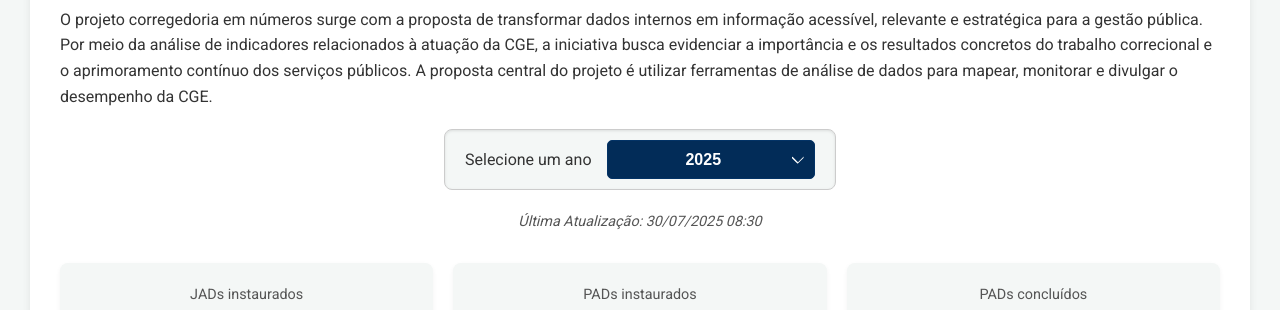
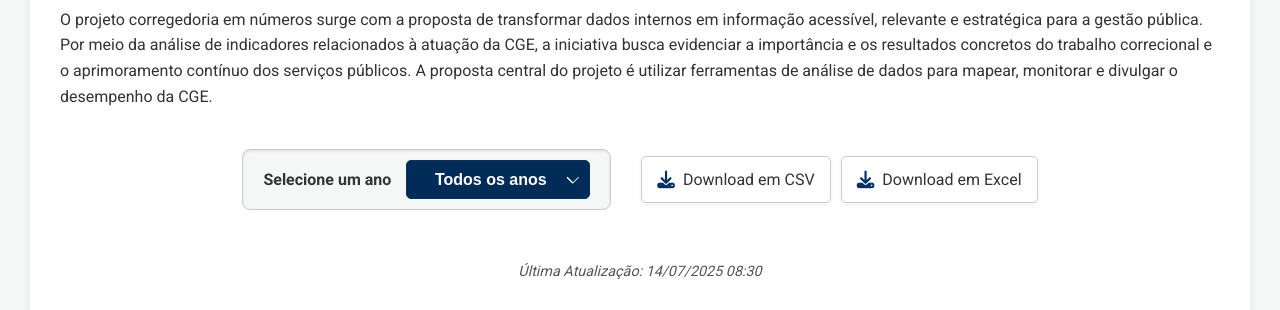
Before and after one commit to gebeefe/Trabalho-Corregedoria, a plain HTML site: page index.html in a window 1280 px wide. Shown: the part 296-606 px from the top of the page. Drawn offline with nearby package versions, Linux system fonts and the light colour scheme; a small style sheet from the web is missing.

Commit message:
Add files via upload

```diff
--- a/index.html
+++ b/index.html
@@ -25,13 +25,23 @@
             <h1>Relatório Corregedoria em Números</h1>
             <p>O projeto corregedoria em números surge com a proposta de transformar dados internos em informação acessível, relevante e estratégica para a gestão pública. Por meio da análise de indicadores relacionados à atuação da CGE, a iniciativa busca evidenciar a importância e os resultados concretos do trabalho correcional e o aprimoramento contínuo dos serviços públicos. A proposta central do projeto é utilizar ferramentas de análise de dados para mapear, monitorar e divulgar o desempenho da CGE.</p>
 
-            <div class="year-filter-container">
-                <span class="filter-label">Selecione um ano</span> <select id="yearSelect" class="year-select-button">
-                    </select>
+            <div class="filter-and-download-container">
+                <div class="year-filter-container">
+                    <span class="filter-label">Selecione um ano</span>
+                    <select id="yearSelect" class="year-select-button">
+                        </select>
+                </div>
+
+                <div class="download-buttons-container">
+                    <a href="arq/CorregedoriaemNumeros.csv" class="download-button">
+                        <i class="fa-solid fa-download"></i> Download em CSV
+                    </a>
+                    <a href="arq/CorregedoriaemNumeros.xlsx" class="download-button">
+                        <i class="fa-solid fa-download"></i> Download em Excel
+                    </a>
+                </div>
             </div>
-
-                <p class="last-update">Última Atualização: 30/07/2025 08:30</p>
-
+            <p class="last-update">Última Atualização: 14/07/2025 08:30</p>
             <div class="metrics-grid" id="metricsGridContainer">
                 <div class="metric-card">
                     <span class="metric-label">JADs instaurados</span>
--- a/script.js
+++ b/script.js
@@ -467,8 +467,9 @@ document.addEventListener('DOMContentLoaded', () => {
             const allYears = Object.keys(allYearsData);
             dataToRender = aggregateData(allYears);
         } else if (selectedValue === "") {
-            const latestYear = Object.keys(allYearsData).sort((a, b) => b - a)[0];
-            dataToRender = aggregateData([latestYear]);
+            const allYears = Object.keys(allYearsData);
+            dataToRender = aggregateData(allYears);
+            yearSelect.value = "all";
         }
         else {
             dataToRender = aggregateData([selectedValue]);
@@ -478,10 +479,10 @@ document.addEventListener('DOMContentLoaded', () => {
 
     const initializeDashboard = () => {
         populateYearFilter();
-        const latestYear = Object.keys(allYearsData).sort((a, b) => b - a)[0];
-        const initialData = aggregateData([latestYear]);
+        const allYears = Object.keys(allYearsData);
+        const initialData = aggregateData(allYears);
         updateUI(initialData);
-        yearSelect.value = latestYear;
+        yearSelect.value = "all";
     };
 
     initializeDashboard();
--- a/style.css
+++ b/style.css
@@ -146,21 +146,29 @@ h3 {
     text-align: center;
 }
 
+/* NOVO: Contêiner que agrupa o filtro de ano e os botões de download */
+.filter-and-download-container {
+    display: flex;
+    flex-wrap: wrap; /* Permite que os itens quebrem a linha em telas menores */
+    justify-content: center;
+    align-items: center;
+    gap: 30px; /* Espaço entre o filtro e os botões de download */
+    margin-top: 40px;
+    margin-bottom: 50px;
+}
+
 /* NOVO: Estilos para o contêiner do filtro de ano */
 .year-filter-container {
-    margin-top: 20px;
     display: flex;
-    justify-content: center;
     align-items: center;
     padding: 10px 20px;
     background-color: var(--light-gray);
     border-radius: 8px;
     box-shadow: inset 0 1px 3px rgba(0,0,0,0.1);
     max-width: 350px; /* Aumentado a largura máxima do contêiner */
-    margin-left: auto;
-    margin-right: auto;
     border: 1px solid var(--border-color);
     gap: 15px; /* Espaço entre o texto e o select */
+    flex-shrink: 0; /* Impede que ele encolha */
 }
 
 /* NOVO: Estilos para o texto "Selecione um ano" */
@@ -169,6 +177,7 @@ h3 {
     font-size: 1em;
     white-space: nowrap;
     flex-shrink: 0;
+    font-weight: bold;
 }
 
 /* NOVO: Estilos para o select de ano (botão enfeitado) */
@@ -209,6 +218,47 @@ h3 {
 .year-select-button option {
     font-weight: normal;
 }
+
+/* NOVO: Contêiner para os botões de download */
+.download-buttons-container {
+    display: flex;
+    flex-direction: row;
+    gap: 10px; /* Espaço entre os botões */
+    flex-shrink: 0; /* Impede que ele encolha */
+    align-items: center;
+    justify-content: center;
+}
+
+/* NOVO: Estilos para os botões de download */
+.download-button {
+    display: flex;
+    align-items: center;
+    gap: 8px;
+    padding: 10px 15px;
+    background-color: var(--white);
+    color: var(--text-color);
+    border: 1px solid var(--border-color);
+    border-radius: 5px;
+    text-decoration: none;
+    font-size: 1em;
+    font-weight: 400; /* Normal como na imagem */
+    cursor: pointer;
+    transition: all 0.3s ease;
+    box-shadow: 0 2px 5px rgba(0,0,0,0.05);
+}
+
+.download-button:hover {
+    background-color: var(--light-gray);
+    border-color: var(--medium-blue);
+    box-shadow: 0 4px 10px rgba(0,0,0,0.1);
+    transform: translateY(-2px);
+}
+
+.download-button i {
+    color: var(--medium-blue);
+    font-size: 1.1em;
+}
+
 
 /* Removidos estilos de animação ao rolar */
 .metrics-grid,
@@ -520,6 +570,11 @@ footer {
     .vertical-chart .bar-item .bar-label { font-size: 0.8em; bottom: -30px; }
     .metrics-grid { grid-template-columns: repeat(auto-fit, minmax(180px, 1fr)); }
     .horizontal-chart { min-height: 300px; }
+
+    .filter-and-download-container {
+        flex-direction: column; /* Empilha em telas menores */
+        align-items: center;
+    }
 }
 
 @media (max-width: 768px) {
```
